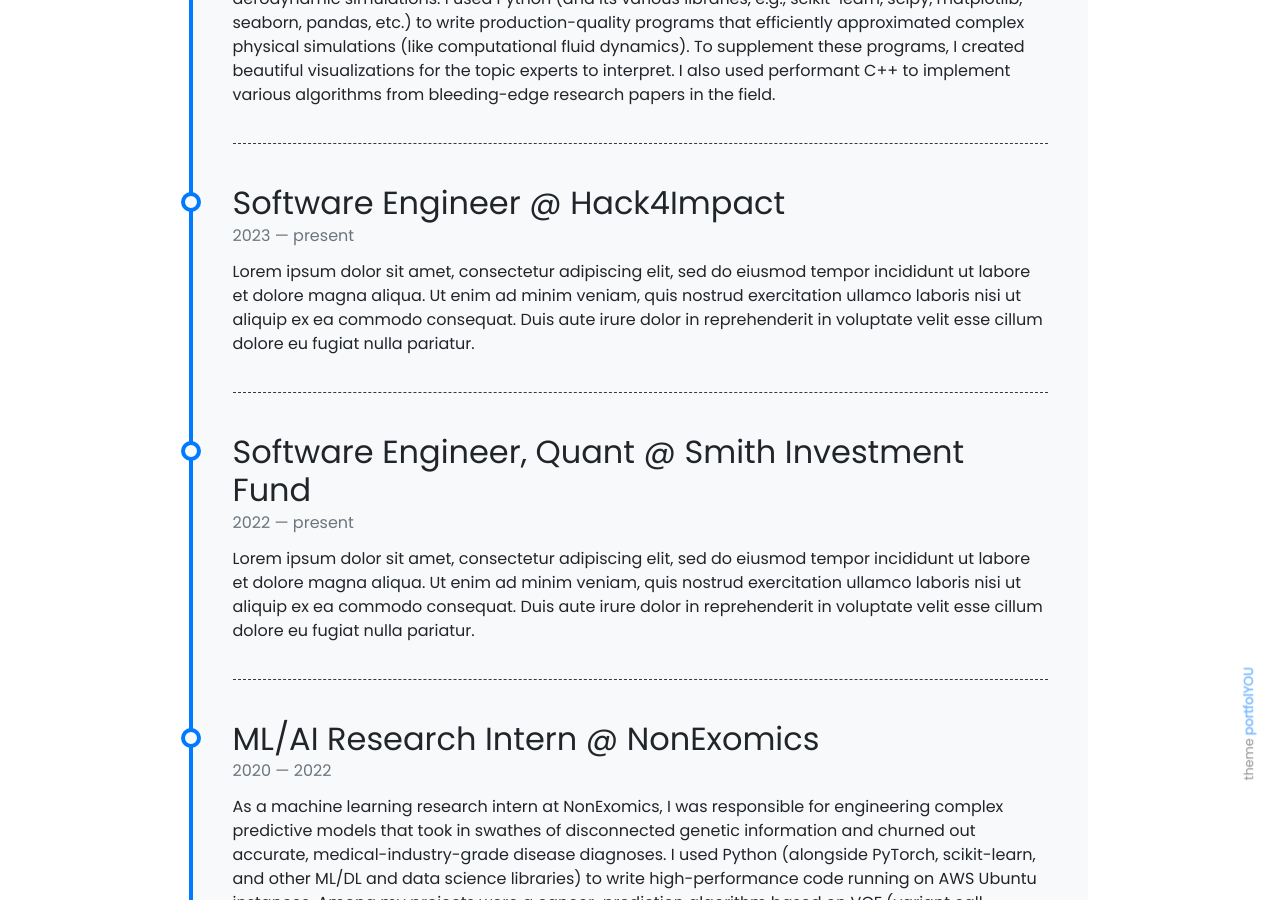
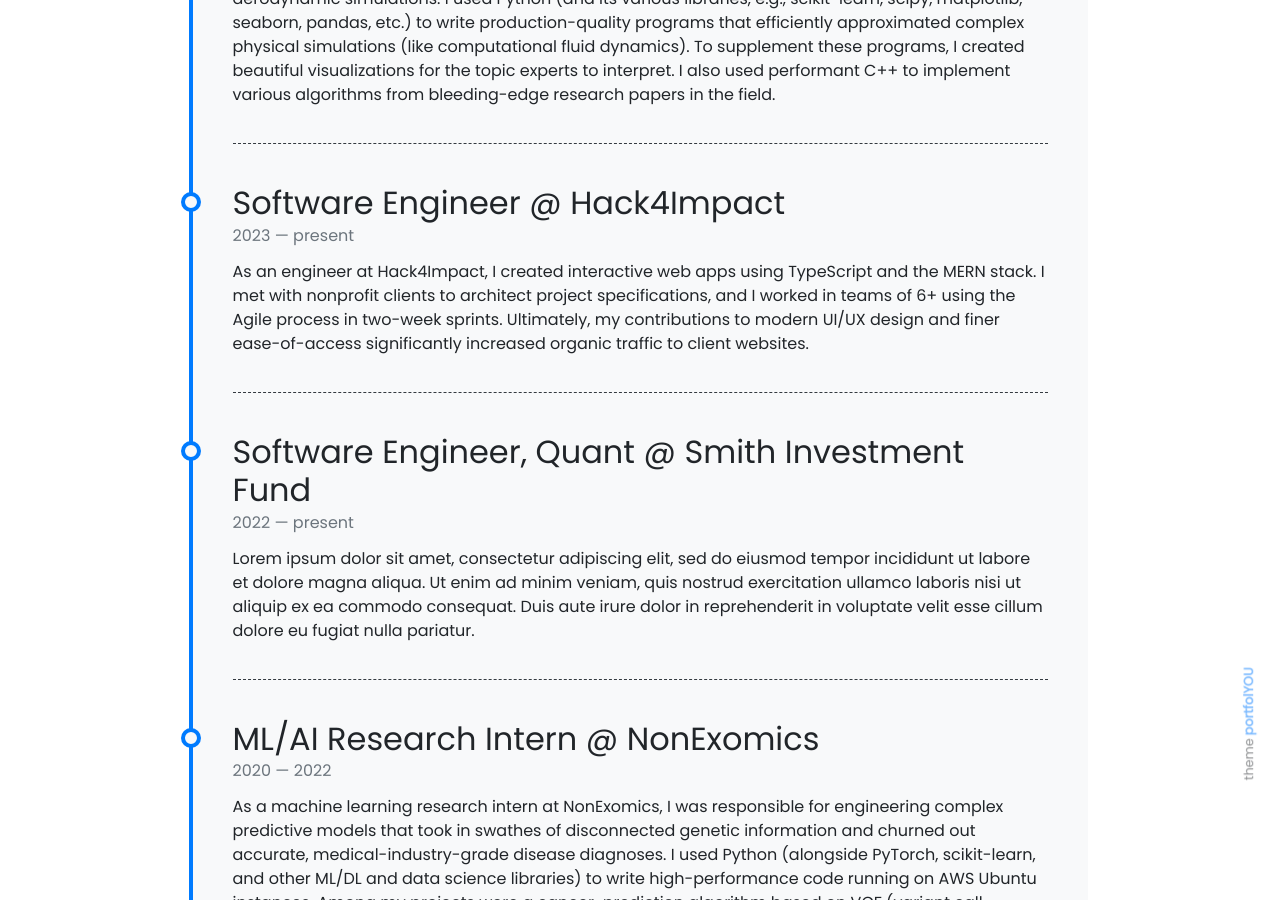
Before and after one commit to v-kaarti/v-kaarti.github.io, a Jekyll site: the page built from pages/about.md, in a window 1280 px wide and 900 px high, scrolled down 1899 px. Built offline with Jekyll 4.4.1, drawn with Linux system fonts in a browser that asks for light colours; nearby versions of some CDN libraries; emoji names are drawn with the system emoji font.

Commit message:
Update timeline.yml

```diff
--- a/_data/timeline.yml
+++ b/_data/timeline.yml
@@ -13,11 +13,8 @@
 - title: Software Engineer @ Hack4Impact
   from: 2023
   to: present
-  description: Lorem ipsum dolor sit amet, consectetur adipiscing elit,
-               sed do eiusmod tempor incididunt ut labore et dolore magna aliqua.
-               Ut enim ad minim veniam, quis nostrud exercitation ullamco laboris
-               nisi ut aliquip ex ea commodo consequat. Duis aute irure dolor in
-               reprehenderit in voluptate velit esse cillum dolore eu fugiat nulla pariatur.
+  description: As an engineer at Hack4Impact, I created interactive web apps using TypeScript and the MERN stack. I met with nonprofit clients to architect project specifications, and I worked in teams of 6+ using the Agile process in two-week sprints. Ultimately, my contributions to modern UI/UX design and finer ease-of-access significantly increased organic traffic to client websites.
+
 
 - title: Software Engineer, Quant @ Smith Investment Fund
   from: 2022
```
